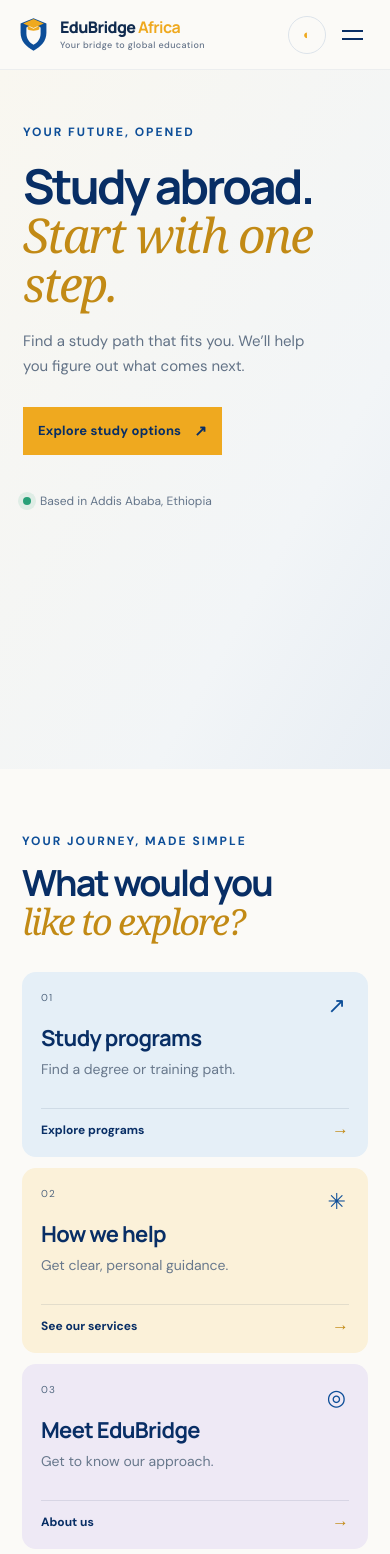
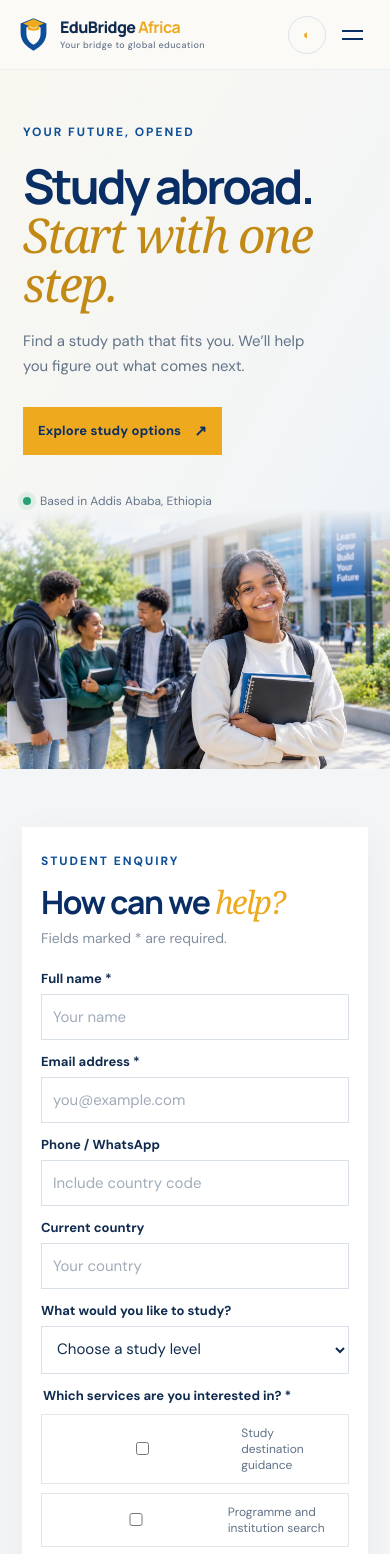
Before and after one commit to hareg28/edu_bridge_africa, a Next.js app: page / in a window 390 px wide. Shown: the top 1554 px of the page. Built offline with nearby package versions, Linux system fonts and the light colour scheme.

Commit message:
Fix responsive home page imagery

```diff
--- a/app/page.jsx
+++ b/app/page.jsx
@@ -11,16 +11,7 @@ export default function HomePage() {
         <Link className="button button-gold" href="/programs">Explore study options <span>↗</span></Link>
         <div className="hero-prompt"><span className="prompt-dot" /> Based in Addis Ababa, Ethiopia</div>
       </div>
-      <img className="home-hero-photo" src="/assets/home-campus.png" alt="Students walking together on a university campus" />
-    </section>
-
-    <section className="quick-links section-wrap" aria-label="Explore EduBridge">
-      <div className="quick-heading"><div><span className="section-kicker">YOUR JOURNEY, MADE SIMPLE</span><h2>What would you<br /><em>like to explore?</em></h2></div></div>
-      <div className="quick-grid">
-        <Link className="quick-card quick-blue" href="/programs"><span className="quick-icon">↗</span><small>01</small><h3>Study programs</h3><p>Find a degree or training path.</p><b>Explore programs <span>→</span></b></Link>
-        <Link className="quick-card quick-gold" href="/services"><span className="quick-icon">✳</span><small>02</small><h3>How we help</h3><p>Get clear, personal guidance.</p><b>See our services <span>→</span></b></Link>
-        <Link className="quick-card quick-lilac" href="/about"><span className="quick-icon">◎</span><small>03</small><h3>Meet EduBridge</h3><p>Get to know our approach.</p><b>About us <span>→</span></b></Link>
-      </div>
+      <img className="home-hero-photo" src="/assets/home-campus.webp" alt="Students walking together on a university campus" width="1536" height="1024" fetchPriority="high" />
     </section>
 
     <section className="home-contact home-contact-full" id="contact"><ContactForm /></section>
```
Also changed, not shown: public/assets/home-campus.webp (added), styles.css, 1 other file (tests, documents, lock files or other folders).
